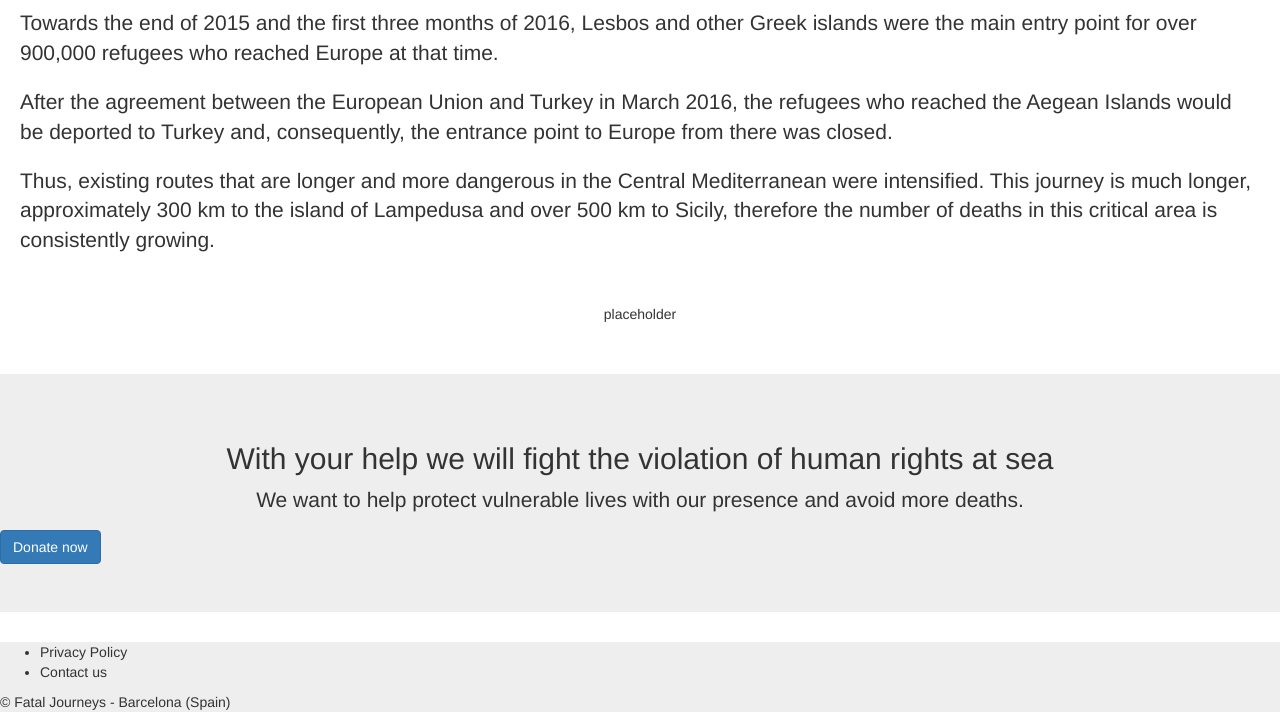
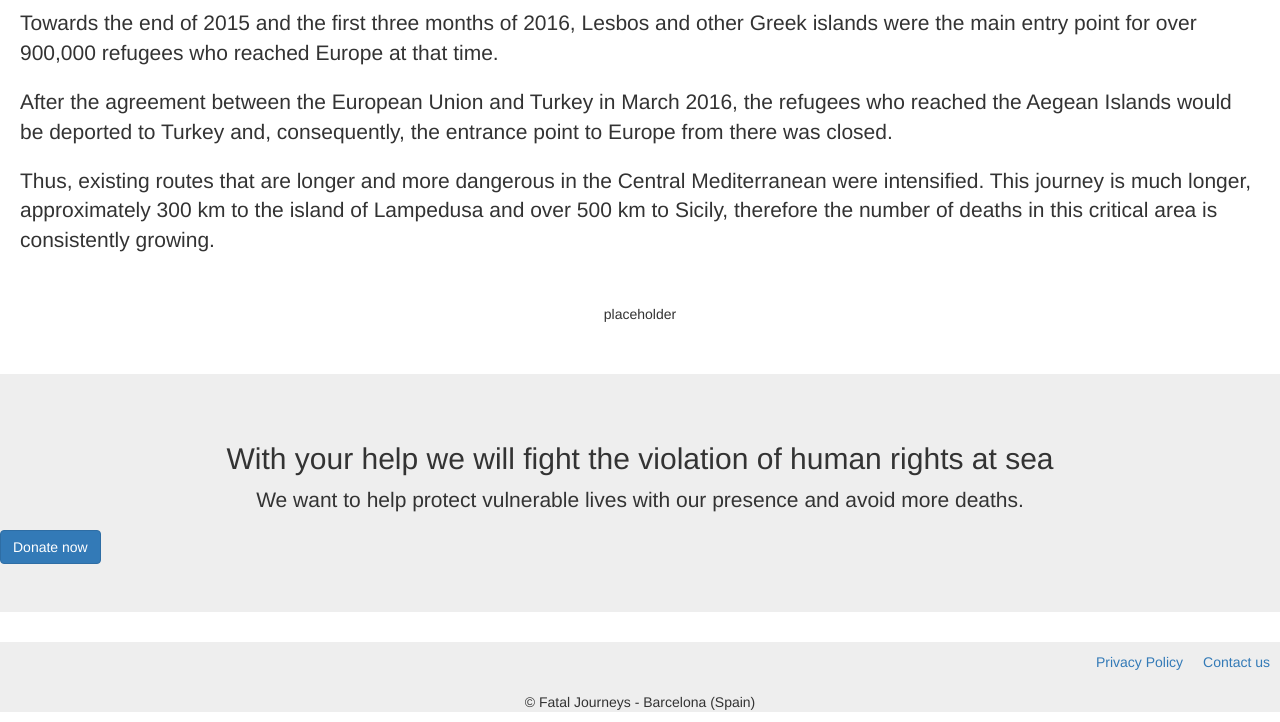
Before and after one commit to gmunro90/migrant-crossings, a website with bundled scripts: page temp/index.html in a window 1280 px wide. Shown: the part 1914-2636 px from the top of the page. Built offline with nearby package versions, Linux system fonts and the light colour scheme; files whose address does not match are found by name.

Commit message:
footer style

```diff
--- a/public/app.min.css
+++ b/public/app.min.css
@@ -1 +1 @@
-html,body{font-family:Arial,Helvetica,sans-serif}.open-arms-logo{display:flex;justify-content:center;margin:20px}nav{background-color:#eeeeee}.header-img{display:flex;justify-content:center;height:400px}.pie-chart-parent{display:flex;justify-content:space-around;margin:50px}.bar-chart-parent{display:flex;justify-content:space-around;margin:50px}.infographic-1{display:flex;justify-content:center;margin:30px}.line-chart-parent{display:flex;justify-content:space-around;margin:50px}.lead{margin:20px;display:flex;justify-content:center}.jumbotron{display:flex,block;flex-direction:column}button a{color:#fff}footer{background-color:#eeeeee}
+html,body{font-family:Arial,Helvetica,sans-serif}.open-arms-logo{display:flex;justify-content:center;margin:20px}nav{background-color:#eeeeee}.header-img{display:flex;justify-content:center;height:400px}.pie-chart-parent{display:flex;justify-content:space-around;margin:50px}.bar-chart-parent{display:flex;justify-content:space-around;margin:50px}.infographic-1{display:flex;justify-content:center;margin:30px}.line-chart-parent{display:flex;justify-content:space-around;margin:50px}.lead{margin:20px;display:flex;justify-content:center}.jumbotron{display:flex,block;flex-direction:column}button a{color:#fff}footer{background-color:#eeeeee}.footer-parent{display:flex;justify-content:flex-end}li{margin:10px;list-style:none}
--- a/src/less/main.less
+++ b/src/less/main.less
@@ -60,6 +60,18 @@ button a {
   color: rgb(255, 255, 255);
 }
 
+
+
 footer {
   background-color: #eeeeee;
 }
+
+.footer-parent {
+  display: flex;
+  justify-content: flex-end;
+}
+
+li {
+  margin: 10px;
+  list-style: none;
+}
--- a/temp/index.html
+++ b/temp/index.html
@@ -9,17 +9,17 @@
   <title>Fatal Journeys</title>
 </head>
 <body>
+
   <nav class="navbar navbar-expand-lg navbar-light bg-light">
     <a class="navbar-brand" href="/">Fatal Journeys</a>
-    <div class="collapse navbar-collapse" id="navbarNavAltMarkup">
       <div class="navbar-nav">
         <a class="nav-item nav-link active" href="#">Home <span class="sr-only">(current)</span></a>
         <a class="nav-item nav-link" href="#">Features</a>
         <a class="nav-item nav-link" href="#">Pricing</a>
         <a class="nav-item nav-link disabled" href="#">Disabled</a>
-      </div>
     </div>
   </nav>
+
   <div class="open-arms-logo">
   <img src="https://www.openarms.es/rrss.png" height="150px" >
 </div>
@@ -45,7 +45,7 @@
   to Europe if they do not have the documentation required by the countries of destination. It should be noted that the Mediterranean Sea is where irregular migration to Europe is most visible.
 </p>
 
-    <script src="https://cdn.jsdelivr.net/npm/chart.js"></script>
+  <script src="https://cdn.jsdelivr.net/npm/chart.js"></script>
   <script src="/external/enigma.js/enigma.min.js"></script>
   <script src="/resources/schema.js"></script>
   <script src="/resources/app.debug.js"></script>
@@ -89,9 +89,9 @@
 </div>
 
 <footer>
-  <ul>
-    <li>Privacy Policy</li>
-    <li>Contact us</li>
+  <ul class="footer-parent">
+    <li><a href="#">Privacy Policy</a></li>
+    <li><a href="#">Contact us</a></li>
   </ul>
-  © Fatal Journeys - Barcelona (Spain)
+  <p style="text-align:center">© Fatal Journeys - Barcelona (Spain)</p>
 </footer>
```
Also changed, not shown: public/index.html (+1 -1 lines), src/html/index.html (+7 -7 lines).
